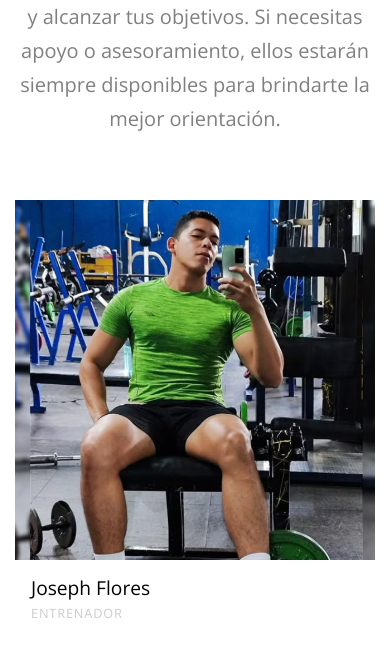
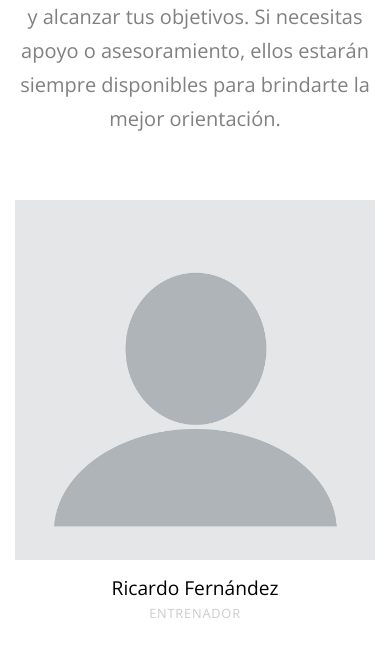
Before and after one commit to Sergio200423/Dofit, a Django app: page / in a window 390 px wide. Shown: the part 2123-2786 px from the top of the page. Run offline with Django 5.2, Linux system fonts and the light colour scheme; parts of the project's set-up code (start-up, migrations or seed data) failed here and were passed over; some libraries are stand-ins or nearby versions; some web fonts are replaced.

Commit message:
cambios en la pagina de inicio

```diff
--- a/inicio/templates/inicio/inicio.html
+++ b/inicio/templates/inicio/inicio.html
@@ -201,10 +201,25 @@
               Contamos con entrenadores capacitados que te guiarán en cada paso de tu entrenamiento, ayudándote a mejorar tu rendimiento y alcanzar tus objetivos. Si necesitas apoyo o asesoramiento, ellos estarán siempre disponibles para brindarte la mejor orientación.            </p>
           </div>
         </div>
-        <div class="row">
+        <div class="row justify-content-center text-center">
 
-
-
+          <div class="col-md-6 col-lg-3 mb-4" data-aos="fade-up" data-aos-delay="">
+            <div class="team-member">
+              <figure>
+                <ul class="social">
+                  <li><a href="#"><span class="icon-facebook"></span></a></li>
+                  <li><a href="#"><span class="icon-twitter"></span></a></li>
+                  <li><a href="#"><span class="icon-linkedin"></span></a></li>
+                  <li><a href="#"><span class="icon-instagram"></span></a></li>
+                </ul>
+                <img src="{% static 'inicio/img/blankProfile.webp' %}" alt="Image" class="img-fluid">
+              </figure>
+              <div class="p-3">
+                <h3>Ricardo Fernández</h3>
+                <span class="position">Entrenador</span>
+              </div>
+            </div>
+          </div>
 
           <div class="col-md-6 col-lg-3 mb-4" data-aos="fade-up" data-aos-delay="300">
             <div class="team-member">
@@ -224,24 +239,6 @@
             </div>
           </div>
 
-          <div class="col-md-6 col-lg-3 mb-4" data-aos="fade-up" data-aos-delay="">
-            <div class="team-member">
-              <figure>
-                <ul class="social">
-                  <li><a href="#"><span class="icon-facebook"></span></a></li>
-                  <li><a href="#"><span class="icon-twitter"></span></a></li>
-                  <li><a href="#"><span class="icon-linkedin"></span></a></li>
-                  <li><a href="#"><span class="icon-instagram"></span></a></li>
-                </ul>
-                <img src="https://img.freepik.com/free-photo/front-view-fit-man-posing-while-wearing-tank-top-with-crossed-arms_23-2148700610.jpg?t=st=1743690332~exp=1743693932~hmac=cad2ef67003fb0dd9cd4d980681bf8f64e6a5c9dc54f83cd26c85240239bd6be&w=826" alt="Image" class="img-fluid">
-              </figure>
-              <div class="p-3">
-                <h3>Kaiara Spencer</h3>
-                <span class="position">Entrenador</span>
-              </div>
-            </div>
-          </div>
-
           <div class="col-md-6 col-lg-3 mb-4" data-aos="fade-up" data-aos-delay="100">
             <div class="team-member">
               <figure>
@@ -251,28 +248,10 @@
                   <li><a href="#"><span class="icon-linkedin"></span></a></li>
                   <li><a href="#"><span class="icon-instagram"></span></a></li>
                 </ul>
-                <img src="https://img.freepik.com/free-photo/front-view-handsome-man-posing-with-his-arms-crossed_23-2148692178.jpg?t=st=1743690445~exp=1743694045~hmac=ed66ad7723a4ea15aee2ba907b9ea78b417f21ef9509035e0cf492709d7c3da9&w=826" alt="Image" class="img-fluid">
+                <img src="{% static 'inicio/img/blankProfile.webp' %}" alt="Image" class="img-fluid">
               </figure>
               <div class="p-3">
-                <h3>Dave Simpson</h3>
-                <span class="position">Entrenador</span>
-              </div>
-            </div>
-          </div>
-
-          <div class="col-md-6 col-lg-3 mb-4" data-aos="fade-up" data-aos-delay="200">
-            <div class="team-member">
-              <figure>
-                <ul class="social">
-                  <li><a href="#"><span class="icon-facebook"></span></a></li>
-                  <li><a href="#"><span class="icon-twitter"></span></a></li>
-                  <li><a href="#"><span class="icon-linkedin"></span></a></li>
-                  <li><a href="#"><span class="icon-instagram"></span></a></li>
-                </ul>
-                <img src="https://img.freepik.com/free-photo/portrait-man-laughing_23-2148859448.jpg?t=st=1743690633~exp=1743694233~hmac=3c9d1a7c276f9425b581c46d62b74c6d77572a1b3a194ce614ef8aa1eb8221f2&w=826" alt="Image" class="img-fluid">
-              </figure>
-              <div class="p-3">
-                <h3>Ben Thompson</h3>
+                <h3>Walter Rodríguez</h3>
                 <span class="position">Entrenador</span>
               </div>
             </div>
```
Also changed, not shown: inicio/static/inicio/img/blankProfile.webp (added).
